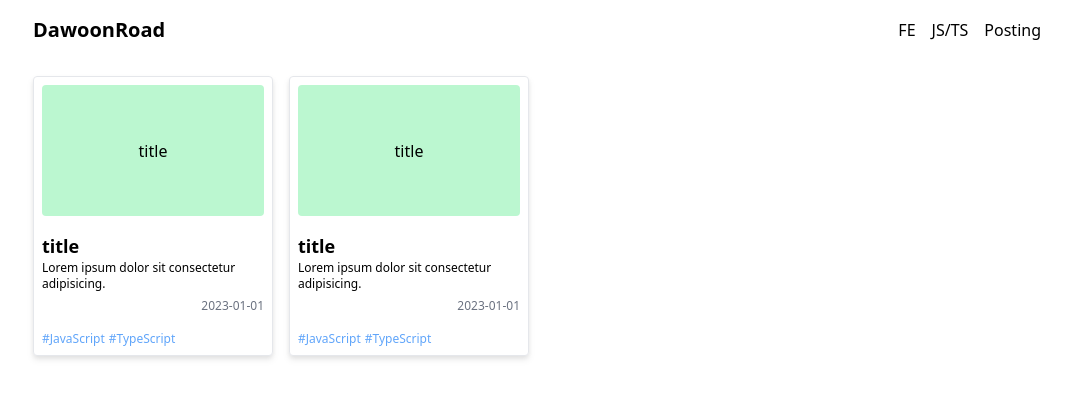
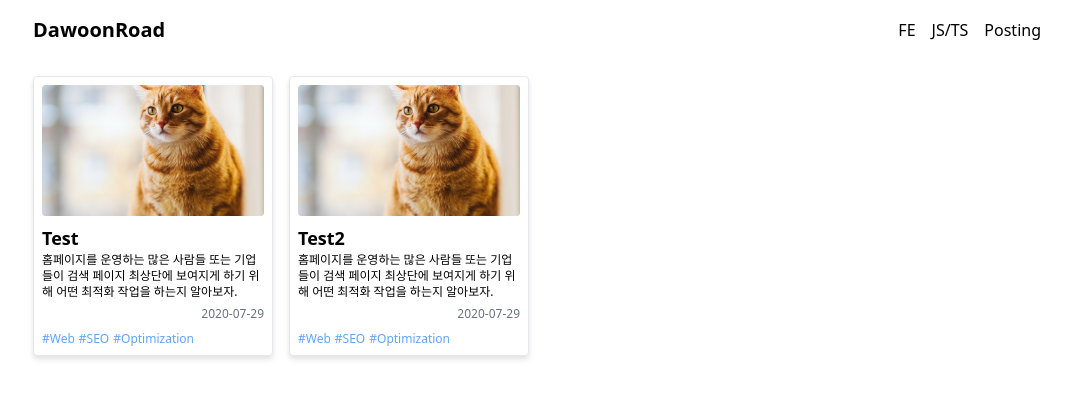
Before and after one commit to hec8897/gatsby-blog, a Gatsby site: page / in a window 1280 px wide. Shown: the whole page, without its empty margins (103-1174 px from the left). Built offline with nearby package versions, Linux system fonts and the light colour scheme; Gatsby itself is replaced by a stand-in of ours.

Commit message:
card list query
Signed-off-by: dawoonkim <hec8897@naver.com>

```diff
--- a/contents/hello.md
+++ b/contents/hello.md
@@ -2,6 +2,7 @@
 date: "2020-07-29"
 title: "Test"
 categories: ["Web", "SEO", "Optimization"]
+featuredImage: "../src/images/cat.jpg"
 summary: "홈페이지를 운영하는 많은 사람들 또는 기업들이 검색 페이지 최상단에 보여지게 하기 위해 어떤 최적화 작업을 하는지 알아보자."
 ---
 
--- a/contents/test.md
+++ b/contents/test.md
@@ -2,6 +2,7 @@
 date: "2020-07-29"
 title: "Test2"
 categories: ["Web", "SEO", "Optimization"]
+featuredImage: "../src/images/cat.jpg"
 summary: "홈페이지를 운영하는 많은 사람들 또는 기업들이 검색 페이지 최상단에 보여지게 하기 위해 어떤 최적화 작업을 하는지 알아보자."
 ---
 
--- a/src/component/common/Card.jsx
+++ b/src/component/common/Card.jsx
@@ -1,16 +1,20 @@
 import * as React from "react";
 import { Link } from "gatsby";
+import { GatsbyImage, getImage } from "gatsby-plugin-image";
 
 const Card = ({ data }) => {
-  const { title, date, tagList, id, link, summary } = data;
+  const { title, date, summary, categories, featuredImage } = data;
+  let featuredImg = getImage(featuredImage?.childImageSharp?.gatsbyImageData);
+
   return (
     <div className="h-[280px] rounded border drop-shadow-md bg-white p-2 flex flex-col justify-between">
-      <div className="h-[50%] rounded bg-green-200 flex items-center justify-center">
-        {title}
+      <div className="h-[50%] rounded bg-green-200 flex items-center justify-center overflow-hidden">
+        <GatsbyImage image={featuredImg} alt="썸네일" />
+        {data?.preview}
       </div>
       <div>
         <h2 className="text-lg font-bold hover:underline cursor-pointer">
-          <Link to={link}>{title}</Link>
+          <Link to={"posts/" + title}>{title}</Link>
         </h2>
         <p className="text-xs">{summary}</p>
         <p className="text-right">
@@ -18,7 +22,7 @@ const Card = ({ data }) => {
         </p>
       </div>
       <p className="text-xs text-blue-400 flex gap-1 flex-wrap">
-        {tagList.map((tag, index) => (
+        {categories.map((tag, index) => (
           <span key={index}>#{tag}</span>
         ))}
       </p>
--- a/src/pages/index.jsx
+++ b/src/pages/index.jsx
@@ -1,34 +1,38 @@
 import * as React from "react";
 import "styles/global.css";
 import { Header, Screen, Card } from "component";
+import { graphql } from "gatsby";
 
-const CONTENT_LIST = [
-  {
-    id: 0,
-    title: "title",
-    link: "blog/my-first-blog-post",
-    summary: "Lorem ipsum dolor sit consectetur adipisicing.",
-    tagList: ["JavaScript", "TypeScript"],
-    date: "2023-01-01",
-  },
-  {
-    id: 1,
-    title: "title",
-    link: "FE",
-    summary: "Lorem ipsum dolor sit consectetur adipisicing.",
-    tagList: ["JavaScript", "TypeScript"],
-    date: "2023-01-01",
-  },
-];
+export const pageQuery = graphql`
+  query MyQuery {
+    allMarkdownRemark {
+      nodes {
+        id
+        frontmatter {
+          title
+          summary
+          date
+          categories
+          featuredImage {
+            childImageSharp {
+              gatsbyImageData(width: 400)
+            }
+          }
+        }
+      }
+    }
+  }
+`;
 
-const IndexPage = () => {
+const IndexPage = ({ data }) => {
+  const { allMarkdownRemark } = data;
   return (
     <main>
       <Header />
       <Screen>
         <div className="grid grid-cols-1 sm:grid-cols-2 lg:grid-cols-4 my-4 gap-4">
-          {CONTENT_LIST.map((ele) => (
-            <Card key={ele.id} data={ele} />
+          {allMarkdownRemark.nodes.map((data) => (
+            <Card key={data.id} data={data.frontmatter} />
           ))}
         </div>
       </Screen>
```
Also changed, not shown: src/pages/blog/my-first-blog-post.jsx (+5 -3 lines).
